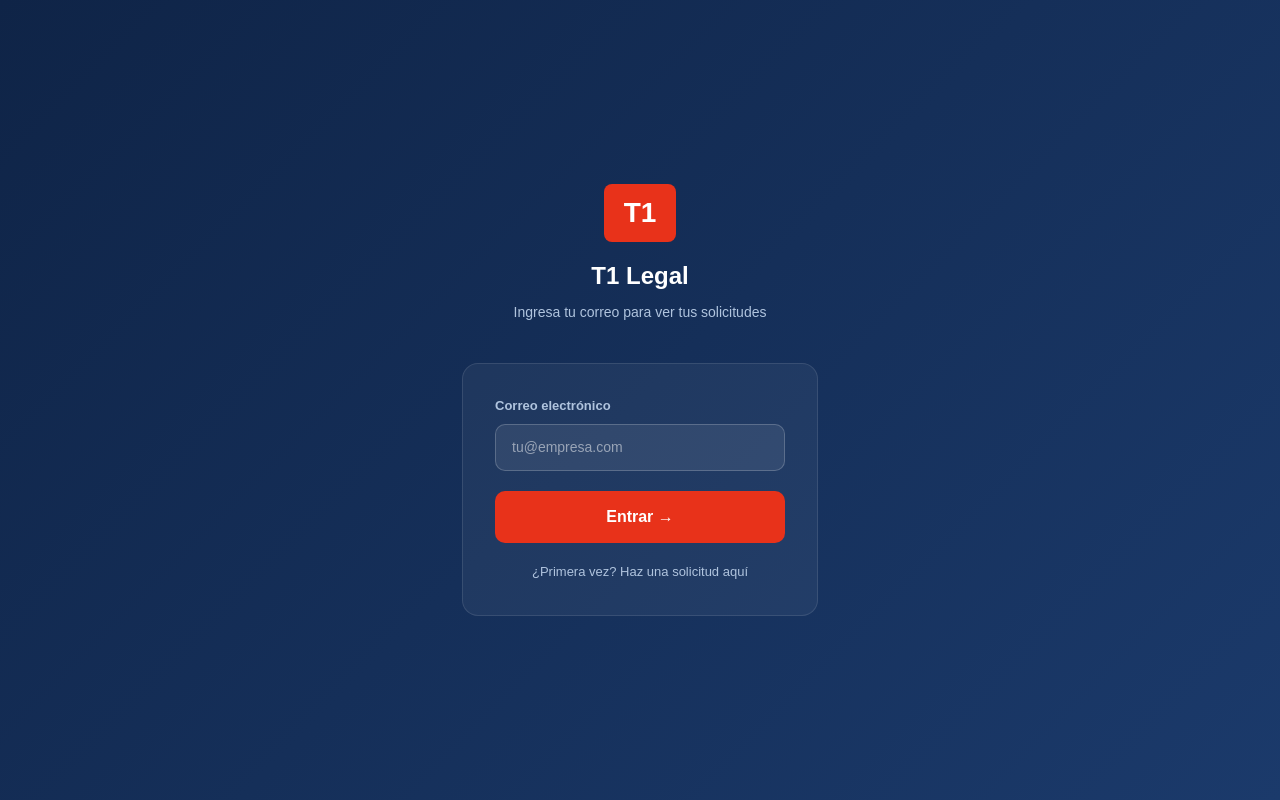
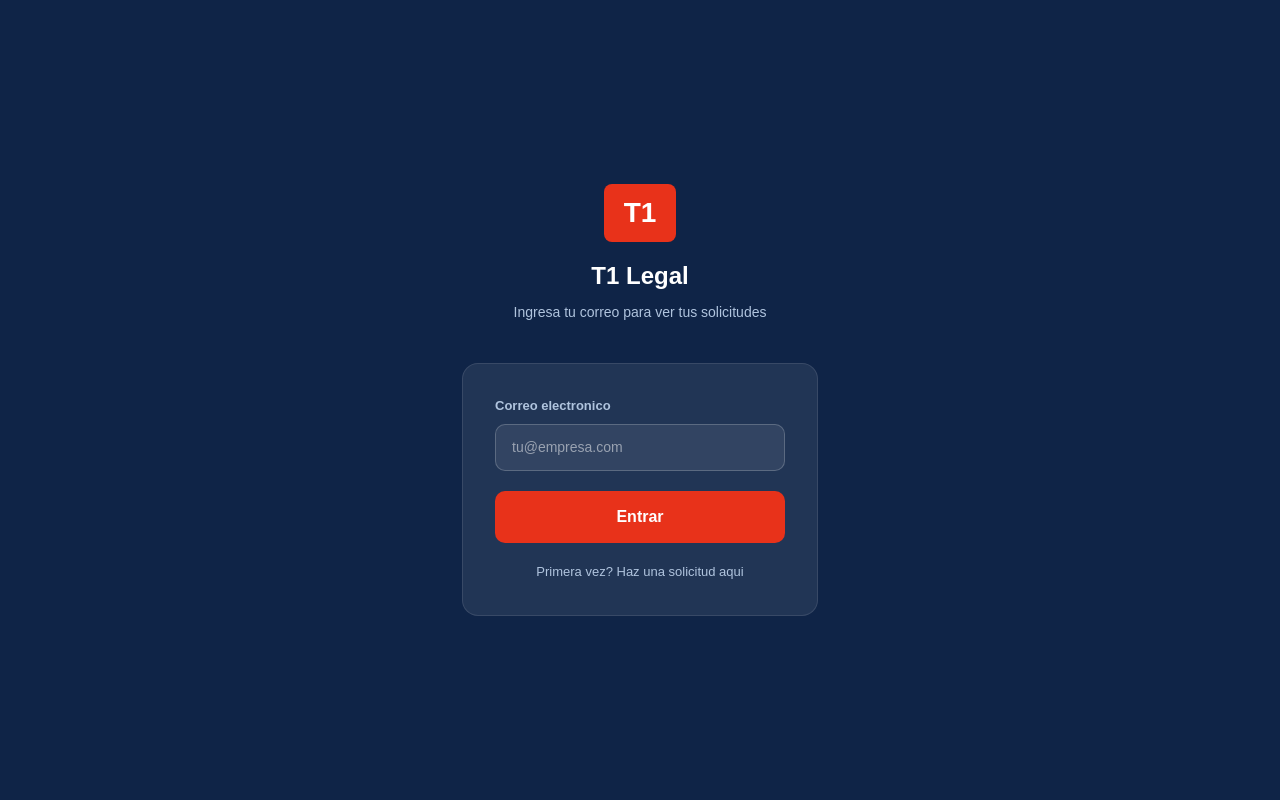
Before and after one commit to jovannipoceros-png/t1-legal, a Next.js app: page /login in a window 1280 px wide. Built offline with nearby package versions, Linux system fonts and the light colour scheme.

Commit message:
fix: pagina login

```diff
--- a/src/app/login/page.tsx
+++ b/src/app/login/page.tsx
@@ -1,6 +1,6 @@
 export default function Login() {
   return (
-    <div style={{ minHeight: '100vh', background: 'linear-gradient(135deg, #0F2447 0%, #1B3A6B 100%)', display: 'flex', alignItems: 'center', justifyContent: 'center', fontFamily: 'sans-serif' }}>
+    <div style={{ minHeight: '100vh', background: '#0F2447', display: 'flex', alignItems: 'center', justifyContent: 'center', fontFamily: 'sans-serif' }}>
       <div style={{ width: '100%', maxWidth: '420px', padding: '32px' }}>
         <div style={{ textAlign: 'center', marginBottom: '40px' }}>
           <div style={{ display: 'inline-block', background: '#E8321A', padding: '8px 20px', borderRadius: '8px', marginBottom: '16px' }}>
@@ -9,16 +9,16 @@ export default function Login() {
           <h1 style={{ color: 'white', fontSize: '24px', fontWeight: 700, margin: '0 0 8px' }}>T1 Legal</h1>
           <p style={{ color: '#B0C4DE', fontSize: '14px', margin: 0 }}>Ingresa tu correo para ver tus solicitudes</p>
         </div>
-        <div style={{ background: 'rgba(255,255,255,0.05)', borderRadius: '16px', padding: '32px', border: '1px solid rgba(255,255,255,0.1)' }}>
+        <div style={{ background: 'rgba(255,255,255,0.08)', borderRadius: '16px', padding: '32px', border: '1px solid rgba(255,255,255,0.1)' }}>
           <div style={{ marginBottom: '20px' }}>
-            <label style={{ display: 'block', color: '#B0C4DE', fontSize: '13px', fontWeight: 600, marginBottom: '8px' }}>Correo electrónico</label>
-            <input type="email" placeholder="tu@empresa.com" style={{ width: '100%', padding: '12px 16px', borderRadius: '10px', border: '1px solid rgba(255,255,255,0.2)', background: 'rgba(255,255,255,0.08)', color: 'white', fontSize: '14px', boxSizing: 'border-box', outline: 'none' }} />
+            <label style={{ display: 'block', color: '#B0C4DE', fontSize: '13px', fontWeight: 600, marginBottom: '8px' }}>Correo electronico</label>
+            <input type="email" placeholder="tu@empresa.com" style={{ width: '100%', padding: '12px 16px', borderRadius: '10px', border: '1px solid rgba(255,255,255,0.2)', background: 'rgba(255,255,255,0.08)', color: 'white', fontSize: '14px', boxSizing: 'border-box' }} />
           </div>
           <button style={{ width: '100%', padding: '14px', background: '#E8321A', color: 'white', border: 'none', borderRadius: '10px', fontWeight: 700, fontSize: '16px', cursor: 'pointer', marginBottom: '16px' }}>
-            Entrar →
+            Entrar
           </button>
           <div style={{ textAlign: 'center' }}>
-            <a href="/solicitar" style={{ color: '#B0C4DE', fontSize: '13px', textDecoration: 'none' }}>¿Primera vez? Haz una solicitud aquí</a>
+            <a href="/solicitar" style={{ color: '#B0C4DE', fontSize: '13px', textDecoration: 'none' }}>Primera vez? Haz una solicitud aqui</a>
           </div>
         </div>
       </div>
```
